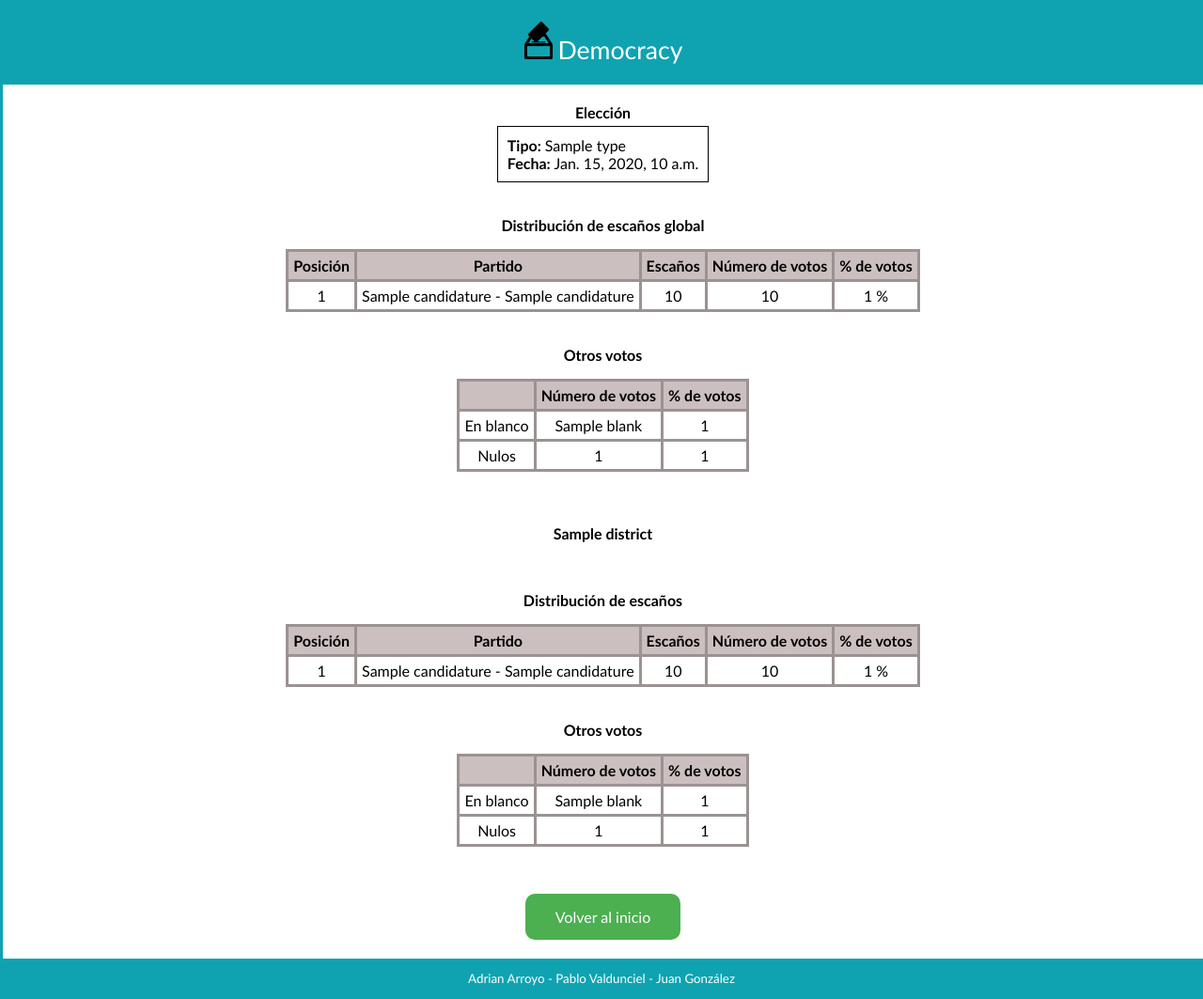
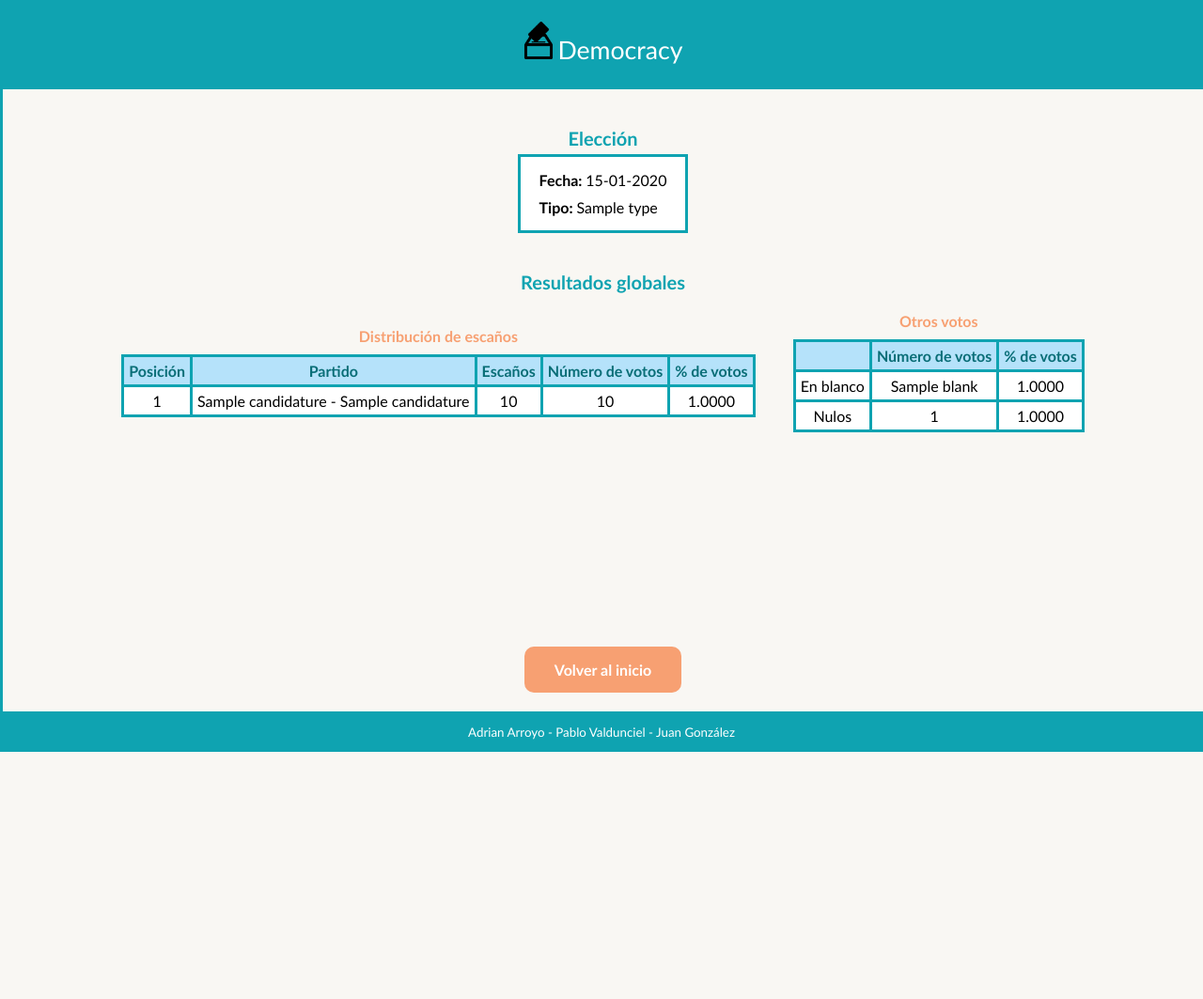
Before and after one commit to JuanGonzalezCaminero/Election_Sim, a Django app: template main/templates/results/base_results.html in a window 1280 px wide. Shown: the whole page at 94% size. After the commit the page ends 800 px from the top, so only its background shows below. Run offline with Django 3.2, Linux system fonts and the light colour scheme; the template is opened without the code that fills it: most values are stand-ins (such as "Sample title", 1, 10 or a date in 2020).

Commit message:
Results CSS style remade

```diff
--- a/main/services/district_service.py
+++ b/main/services/district_service.py
@@ -3,9 +3,8 @@ from django.shortcuts import get_object_or_404
 import numpy as np
 
 class DistrictService:
-	def getDistrictName(district_pk):
-		#district = get_object_or_404(District, pk=district_pk)
-		return 'district_service_funcionando' #district.name
+
+
 
 	def getSeatDistribution(self, district, min_votes_threshold):
 		candidatures_query = Candidature.objects.filter(district = district.pk)
--- a/main/static/styles/base/base.css
+++ b/main/static/styles/base/base.css
@@ -54,7 +54,7 @@ main {
 }
 
     /* Main Sidebar */
-    main section#sidebar {
+    main section#block_sidebar {
         display: flex;
         flex-flow: column;
         align-items: center;
@@ -62,14 +62,13 @@ main {
     }
 
     /* Main Content */
-    main section#content {
+    main section#block_content {
         flex:1;
         height: 100%;
         display: flex;
-        flex-flow: column;
+        flex-flow: row;
+        justify-content: center;
         align-content: center;
-        justify-content: first baseline;
-        align-items: center;
     }
 
 
--- a/main/static/styles/base/buttoms.css
+++ b/main/static/styles/base/buttoms.css
@@ -9,9 +9,21 @@
     text-decoration: none;
     display: inline-block;
     font-size: 16px;
-    font-weight: 1200;
+    font-weight: bold;
 }
 
-.base_buttom.green {
-    background-color: #4CAF50; /* Green */
+.base_buttom.orange {
+    background-color: #F7A072; /* Green */
 }
+
+.base_buttom.dark_blue {
+    background-color: #0FA3B1;
+}
+
+.base_buttom.light_blue {
+    background-color: #B5E2FA ;
+}
+
+.base_buttom.yellow {
+    background-color: #EDDEA4;
+}
--- /dev/null
+++ b/main/static/styles/base/headers.css
@@ -0,0 +1,14 @@
+h1 {
+    color: #0FA3B1;
+    font-size: 15pt;
+    font-weight: bold;
+    margin: 20px 0 0 0;
+    text-align: center;
+}
+h2 {
+    color: #F7A072 ;
+    font-size: 12pt;
+    font-weight: bold;
+    margin: 0;
+    text-align: center;
+}
--- /dev/null
+++ b/main/static/styles/base/tables.css
@@ -0,0 +1,33 @@
+
+.table_container {
+    display: flex;
+    flex-flow: column;
+    justify-content: center;
+    align-items: center;
+    align-content: center;
+    margin: 20px ;
+}
+
+.table_container p {
+    color: rgb(211, 140, 102);
+    font-weight: bold;
+}
+
+.table_container table,
+.table_container  th,
+.table_container  td  {
+   background-color: white;
+   border-collapse: collapse;
+   border: 3px solid #0FA3B1;
+}
+
+.table_container  th,
+.table_container  td {
+    padding: 5px;
+    text-align: center;
+}
+
+.table_container  th {
+    color: rgb(9, 110, 119) ;
+    background-color: #B5E2FA ;
+}
--- a/main/static/styles/index/base_index.css
+++ b/main/static/styles/index/base_index.css
@@ -1,3 +1,13 @@
+
+#index_sidebar {
+min-width: 100px;
+   background: #F9F7F3;
+   flex: 1;
+   display: flex;
+   flex-flow: column;
+   justify-content: flex-start;
+   align-content: center;
+}
 
 #election_history_container {
    flex: 1;
@@ -6,9 +16,6 @@
    justify-content: flex-start;
    align-content: center;
    padding: 0;
-   min-width: 100px;
-   background: #F9F7F3 ;
-
 }
 
 #election_history_container  p {
--- a/main/static/styles/results/base_results.css
+++ b/main/static/styles/results/base_results.css
@@ -1,3 +1,22 @@
+#pallete {
+    color: #0FA3B1 ;
+    color: #B5E2FA ;
+    color: #F9F7F3 ;
+    color: #EDDEA4 ;
+    color: #F7A072 ;
+
+ }
+
+#results_content {
+    flex:1;
+    display:flex;
+    flex-flow: column;
+    justify-content: flex-start;
+    align-items: center;
+    align-content: center;
+    background: #F9F7F3;
+
+}
 
 /* Election data */
 #election_data_container {
@@ -6,58 +25,40 @@
     justify-content: flex-start;
     align-items: center;
     align-content: center;
-    margin: 20px 0 0 0;
+    margin: 20px 0 ;
 }
 
-#election_data_container p {
-    font-weight: bold;
-    margin: 0;
-}
 
 #election_data_container ul {
+    background-color: white;
     list-style-type: none;
-    border: 1px solid black;
+    border: 3px solid #0FA3B1;
     margin: 5px 0 0 0;
     padding: 10px;
 }
 
 #election_data_container li {
     margin: 0;
-    padding: 0;
+    padding: 5px 10px;
 }
 
 
-/* Seat distribution and Special Votes  */
-.table_container {
+/* Global results */
+#global_results_container {
+    flex: 1;
     display: flex;
-    flex-flow: column;
-    justify-content: center;
+    flex-flow: row;
+    flex-wrap: wrap;
+    justify-content: space-around;
+    align-content: flex-start;
     align-items: center;
-    align-content: center;
-    margin: 20px 0 10px 0;
 }
 
-.table_container p {
-    font-weight: bold;
+#global_results_container table {
+    margin: 10px 0 0 0;
 }
 
-.table_container table,
-.table_container  th,
-.table_container  td  {
-   background-color: white;
-   border-collapse: collapse;
-   border: 3px solid rgb(155, 146, 146);
-}
 
-.table_container  th,
-.table_container  td {
-    padding: 5px;
-    text-align: center;
-}
-
-.table_container  th {
-    background-color: rgb(204, 191, 191);
-}
 
 #redirect_index_container {
     padding: 20px;
--- a/main/templates/base/base.html
+++ b/main/templates/base/base.html
@@ -3,6 +3,8 @@
     <head>
         <link rel="stylesheet" type="text/css" href="/main/static/styles/base/base.css?{% now "U" %}">
         <link rel="stylesheet" type="text/css" href="/main/static/styles/base/buttoms.css?{% now "U" %}">
+        <link rel="stylesheet" type="text/css" href="/main/static/styles/base/tables.css?{% now "U" %}">
+        <link rel="stylesheet" type="text/css" href="/main/static/styles/base/headers.css?{% now "U" %}">
         <link rel="stylesheet" type="text/css" href="/main/static/styles/results/base_results.css?{% now "U" %}">
         <link rel="stylesheet" type="text/css" href="/main/static/styles/index/base_index.css?{% now "U" %}">
 
@@ -16,11 +18,11 @@
         </header>
 
         <main>
-            <section id ="sidebar">
+            <section id ="block_sidebar">
                 {% block sidebar %}{% endblock %}
             </section>
 
-            <section id="content">
+            <section id="block_content">
                 {% block content %}{% endblock %}
             </section>
         </main>
--- a/main/templates/index/base_index.html
+++ b/main/templates/index/base_index.html
@@ -1,7 +1,7 @@
 {% extends "base/base.html" %}
 
 {%block sidebar %}
-
+<div class="index_sidebar">
     <div id="election_history_container">
         <h3>Historial</h3>
         {%if history|length == 0 %}
@@ -14,7 +14,7 @@
                             Elección {{forloop.counter}}
                         </span>
                     <span class="election_card_date">
-                        <b>Fecha:</b> {{election.date}}
+                            <b>Fecha:</b> {{election.date|date:"d-m-Y"}}
                     </span>
                     <span class="election_card_type">
                             <b>Tipo:</b> {{election.type}}
@@ -24,7 +24,7 @@
             </div>
         {% endif %}
     </div>
-
+</div>
 {%endblock sidebar %}
 
 {%block content %}
--- a/main/templates/results/base_results.html
+++ b/main/templates/results/base_results.html
@@ -1,17 +1,20 @@
 {% extends "base/base.html" %}
 {%block content %}
+<div id="results_content">
     <div id="election_data_container">
-        <p>Elección</p>
+        <h1>Elección</h1>
         <ul>
+            <li><b>Fecha: </b>{{results.election.date|date:"d-m-Y"}}</li>
             <li><b>Tipo: </b> {{results.election.type}}</li>
-            <li><b>Fecha: </b>{{results.election.date}}</li>
         </ul>
 
     </div>
+    <h1>Resultados globales</h1>
+    <div id="global_results_container">
 
-    <div class="table_container">
-            <p>Distribución de escaños global</p>
-            <table>
+        <div class="table_container">
+            <h2>Distribución de escaños</h2>
+            <table class="header_fixed">
                 <thead>
                     <tr>
                         <th>Posición</th>
@@ -28,36 +31,40 @@
                         <td>{{candidature.abrv_name}} - {{candidature.name}}</td>
                         <td>{{candidature.seats}}</td>
                         <td>{{candidature.votes}}</td>
-                        <td>{{candidature.votes_percentage}} %</td>
+                        <td>{{candidature.votes_percentage|floatformat:4}}</td>
                     </tr>
                     {% endfor %}
                 </tbody>
-
             </table>
-            <div class="table_container">
-                <p>Otros votos</p>
-                <table>
+        </div>
+        <div class="table_container">
+            <h2>Otros votos</h2>
+            <table class="header_fixed">
+                <thead>
                     <tr>
                         <th></th>
                         <th>Número de votos</th>
                         <th>% de votos</th>
                     </tr>
-
+                </thead>
+                <tbody>
                     <tr>
                         <td>En blanco</td>
                         <td>{{results.global.special_votes.blank}}</td>
-                        <td>{{results.global.special_votes.blank_percentage}}</td>
+                        <td>{{results.global.special_votes.blank_percentage|floatformat:4}}</td>
                     </tr>
 
                     <tr>
                         <td>Nulos</td>
                         <td>{{results.global.special_votes.void}}</td>
-                        <td>{{results.global.special_votes.void_percentage}}</td>
+                        <td>{{results.global.special_votes.void_percentage|floatformat:4}}</td>
                     </tr>
-                </table>
-            </div>
+                </tbody>
+            </table>
         </div>
+    </div>
 
+<!--
     <div class="table_container">
         {%for district in results.districts %}
         <p>{{district.name}}</p>
@@ -111,10 +118,11 @@
         </div>
         {% endfor %}
     </div>
-
+-->
     <div id="redirect_index_container">
-        <a href="/" class="base_buttom green">
+        <a href="/" class="base_buttom orange">
             Volver al inicio
         </a>
     </div>
+</div>
 {%endblock content %}
--- a/main/views/results.py
+++ b/main/views/results.py
@@ -8,10 +8,12 @@ from main.services.election_service import ElectionService
 
 class ResultsView(TemplateView):
     template_name = "results/base_results.html"
+    election_service = ElectionService()
+
 
     def get_context_data(self, *args, **kwargs):
         context = super().get_context_data(*args, **kwargs)
         election_pk = context['election']
-        results = ElectionService.getSeatDistribution(election_pk=election_pk)
+        results = self.election_service.getSeatDistribution(election_pk=election_pk)
         context["results"] = results
         return context
```
Also changed, not shown: main/services/election_service.py (+9 -10 lines), db.sqlite3. Lines whose indentation alone changed are shown as unchanged.
